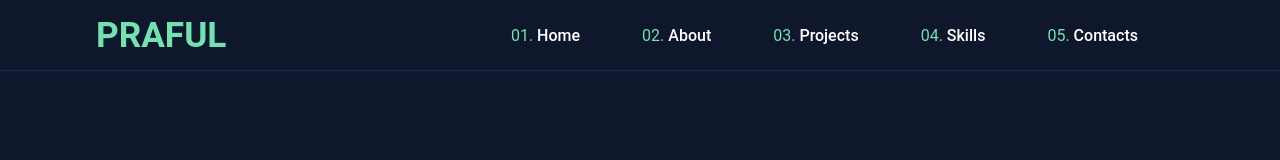
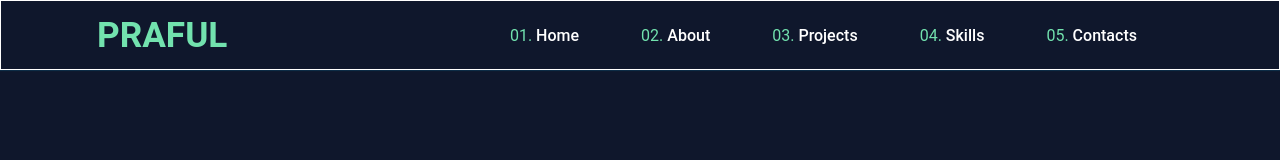
Before and after one commit to Praful-87/Praful-87.github.io, a React (Create React App) app: page / in a window 1280 px wide. Shown: the top 160 px of the page. Built offline with nearby package versions, Linux system fonts and the light colour scheme; the HTML template or start-up script is replaced by a standard one.

Commit message:
adding nec file

```diff
--- a/src/Components/Navbar/NavbarStyles.css
+++ b/src/Components/Navbar/NavbarStyles.css
@@ -9,6 +9,7 @@
     height: 70px;
     z-index: 10;
     background-color: rgb(15,23,44);
+    border: 1px solid white;
     box-shadow: rgba(11, 155, 212, 0.16) 0px 1px 1px;
 }
 .highlighter{
```
